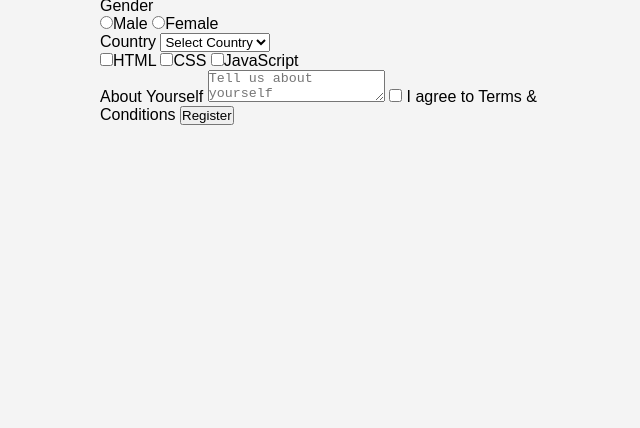
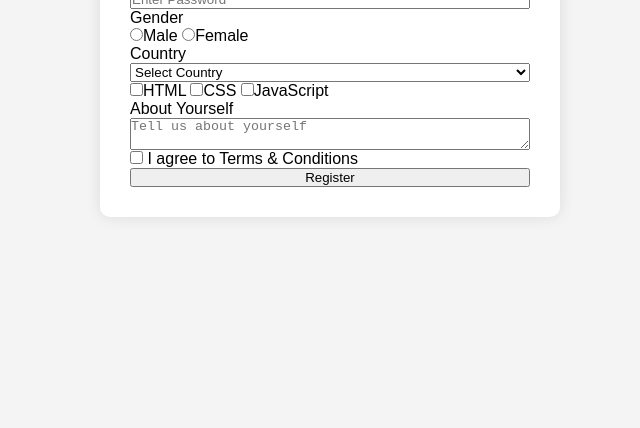
Before and after one commit to BabluBhai-dev/Registration_form_using_HTML_CSS, a plain HTML site: page index.html in a window 1280 px wide. Shown: the part 372-800 px from the top of the page, without its empty margins (310-950 px from the left). Drawn offline with Linux system fonts and the light colour scheme.

Commit message:
added style to the form

```diff
--- a/style.css
+++ b/style.css
@@ -20,3 +20,13 @@ body{
     max-width:500px;
     padding:20px;
 }
+
+form{
+    background: white;
+    padding: 30px;
+    border-radius: 10px;
+    box-shadow: 0 0 15px rgba(0,0,0,.1);
+
+    display: flex;
+    flex-direction: column;
+}
```
